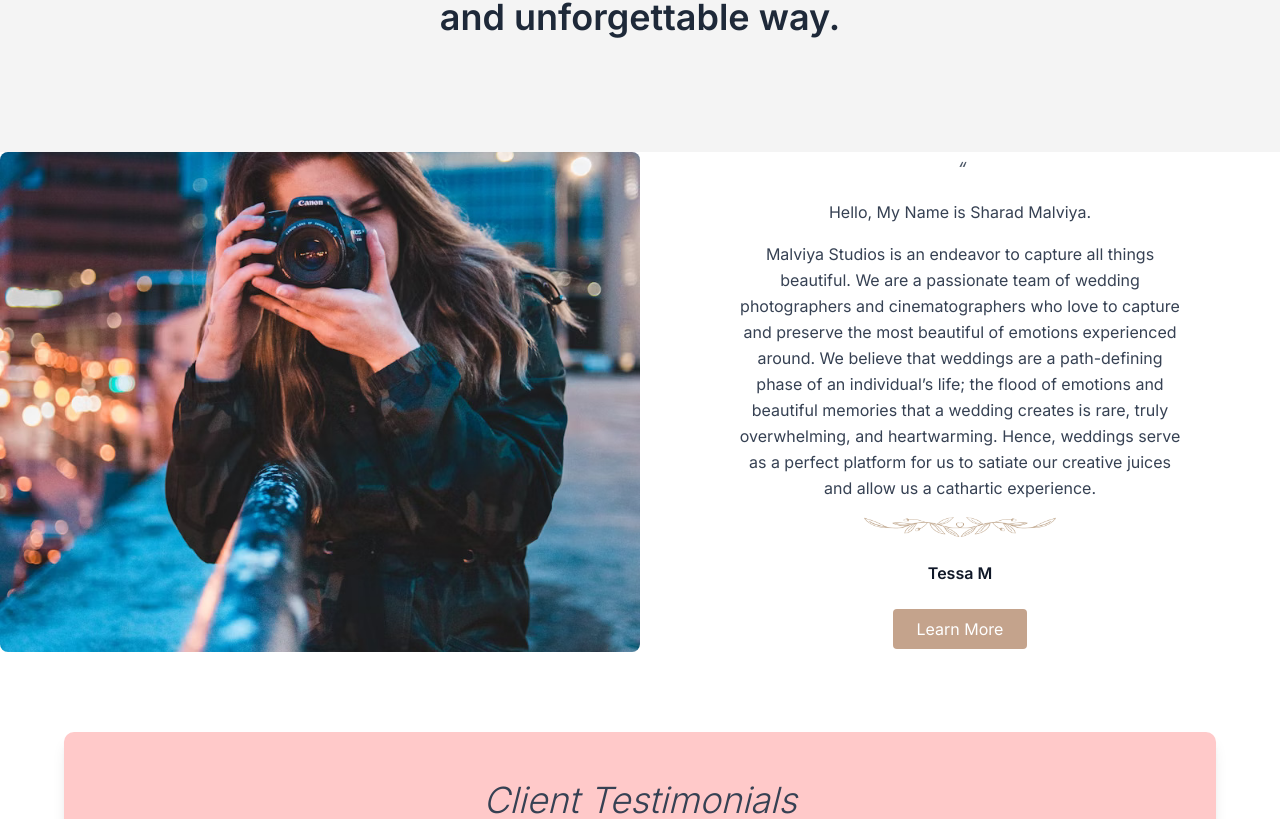
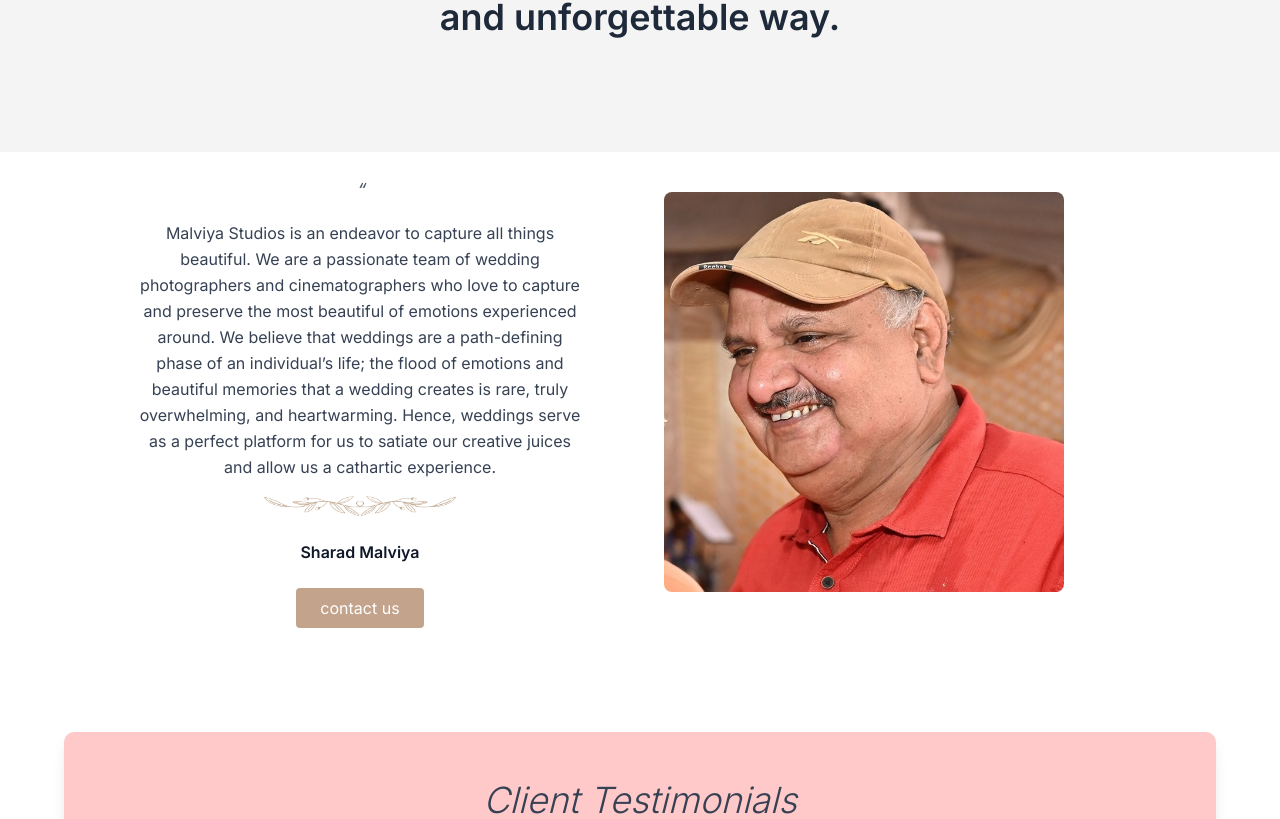
Before and after one commit to m-piyush/new-MalviyaStudio, a Next.js app: page / in a window 1280 px wide. Shown: the part 1021-1840 px from the top of the page. Built offline with nearby package versions, Linux system fonts and the light colour scheme; a web font is replaced by a local one.

Commit message:
home-Page (#3)

```diff
--- a/src/app/(main)/page.jsx
+++ b/src/app/(main)/page.jsx
@@ -1,4 +1,3 @@
-
 import GalleryGrid from "@/components/GalleryGrid";
 import ServiceCard from "@/components/ServiceCard";
 import TestimonialCard from "@/components/TestimonialCard";
@@ -40,18 +39,7 @@ const services = [
 ];
 
 const testimonials = [
-  {
-    name: "Divya",
-    content:
-      "The bidaai was the most emotional part of my wedding, and your team captured it so beautifully. That one moment — me and my mom smiling through our tears — is now framed in my living room. It's more than just a photo; it's a feeling frozen in time. Thank you for preserving that memory with such grace and emotion.",
-    image: "/images/testimonials/Bride1.jpg",
-  },
-  {
-    name: "Shubham & Ninna",
-    content:
-      "This picture perfectly captured the magic of our big day. Her smile, glowing and full of joy, and me — just lost in that moment. The way she’s in focus and I’m gently blurred tells our story better than words ever could. Truly a memory frozen in time",
-    image: "/images/testimonials/couple1.jpg",
-  },
+
   {
     name: "Abhinav & Simran",
     content:
@@ -82,23 +70,35 @@ const testimonials = [
       "That silhouette shot against the morning sky was pure magic. Just us, in black outlines, with the world waking up behind us — it felt timeless. You turned a simple moment into art. Every time we look at it, we feel the calm and love of that morning.",
     image: "/images/testimonials/couple2.jpg",
   },
-  {
-    name: "Priya",
-    content:
-      "That photo with my pet lying peacefully under my lehenga, and my hand resting on him, means the world to me. You beautifully captured the bond we share — love, calm, and connection. It’s not just a wedding memory, it’s an emotion I’ll treasure forever. Thank you so much!",
-    image: "/images/testimonials/wedding2.jpg",
-  },
-  {
-    name: "Shaumya",
-    content:
-      "You captured my sister’s energy perfectly — twirling, laughing, and owning the moment in her lehenga! That photo radiates joy and attitude, just like her. It wasn’t posed, it was real, and now it’s one of our favorite memories from the wedding. Thank you for freezing her spirit so beautifully.",
-    image: "/images/testimonials/bride3.jpg",
-  },
+  // {
+  //   name: "Priya",
+  //   content:
+  //     "That photo with my pet lying peacefully under my lehenga, and my hand resting on him, means the world to me. You beautifully captured the bond we share — love, calm, and connection. It’s not just a wedding memory, it’s an emotion I’ll treasure forever. Thank you so much!",
+  //   image: "/images/testimonials/wedding2.jpg",
+  // },
+  // {
+  //   name: "Shaumya",
+  //   content:
+  //     "You captured my sister’s energy perfectly — twirling, laughing, and owning the moment in her lehenga! That photo radiates joy and attitude, just like her. It wasn’t posed, it was real, and now it’s one of our favorite memories from the wedding. Thank you for freezing her spirit so beautifully.",
+  //   image: "/images/testimonials/bride3.jpg",
+  // },
   {
     name: "Shreya",
     content:
       "That black and white shot from above — just my eye, my maang tikka, and a quiet moment — is pure elegance. It speaks volumes without saying a word. You captured beauty, grace, and calm in a single frame. It’s one of the most artistic memories from my wedding day.",
     image: "/images/testimonials/bride4.jpg",
+  },
+    {
+    name: "Divya",
+    content:
+      "The bidaai was the most emotional part of my wedding, and your team captured it so beautifully. That one moment — me and my mom smiling through our tears — is now framed in my living room. It's more than just a photo; it's a feeling frozen in time. Thank you for preserving that memory with such grace and emotion.",
+    image: "/images/testimonials/Bride1.jpg",
+  },
+  {
+    name: "Shubham & Ninna",
+    content:
+      "This picture perfectly captured the magic of our big day. Her smile, glowing and full of joy, and me — just lost in that moment. The way she’s in focus and I’m gently blurred tells our story better than words ever could. Truly a memory frozen in time",
+    image: "/images/testimonials/couple1.jpg",
   },
 ];
 
@@ -137,25 +137,15 @@ export default function Home() {
 
       {/* About Photographer */}
 
-      <section className="bg-white  md:h-[500px]">
-        <div className="flex flex-col md:flex-row h-full">
-          <div className="md:w-1/2">
-            <Image
-              src="/images/profile.jpg"
-              alt="Photographer"
-              width={500}
-              height={600}
-              className="rounded-md w-full h-full object-cover"
-            />
-          </div>
-
+      <section className="bg-white  h-[500px]">
+        <div className="flex flex-col md:flex-row h-full max-w-6xl mx-auto px-4 ">
           <div className="md:w-1/2 flex flex-col justify-center items-center text-center px-6 py-10 gap-4">
             <blockquote className="text-gray-600 text-lg leading-relaxed italic">
               “
             </blockquote>
-            <p className="text-gray-700 leading-relaxed text-base">
+            {/* <p className="text-gray-700 leading-relaxed text-base">
               Hello, My Name is Sharad Malviya.
-            </p>
+            </p> */}
             <p className="text-gray-700 leading-relaxed text-base max-w-md">
               Malviya Studios is an endeavor to capture all things beautiful. We
               are a passionate team of wedding photographers and
@@ -172,10 +162,19 @@ export default function Home() {
               alt="signature"
               className="w-48"
             />
-            <p className="mt-2 font-semibold text-gray-900">Tessa M</p>
+            <p className="mt-2 font-semibold text-gray-900">Sharad Malviya</p>
             <button className="mt-2 px-6 py-2 bg-[#c4a38c] text-white rounded hover:bg-[#a48770] transition-all">
-              Learn More
+              contact us
             </button>
+          </div>
+          <div className="md:w-1/2 py-10 px-6 justify-center ">
+            <Image
+              src="/images/about/daddy.jpg"
+              alt="Photographer"
+              width={400}
+              height={500}
+              className="rounded-md"
+            />
           </div>
         </div>
       </section>
```
Also changed, not shown: public/images/about/daddy.jpg (added).
